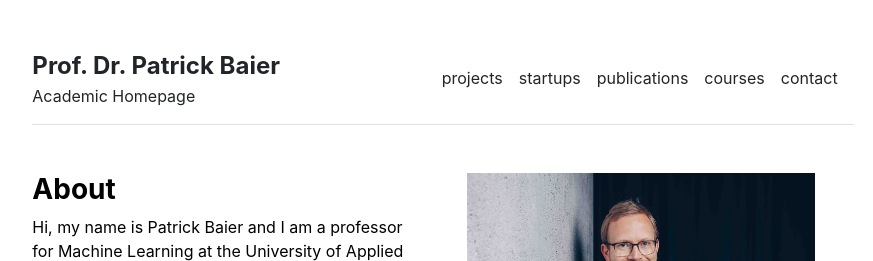
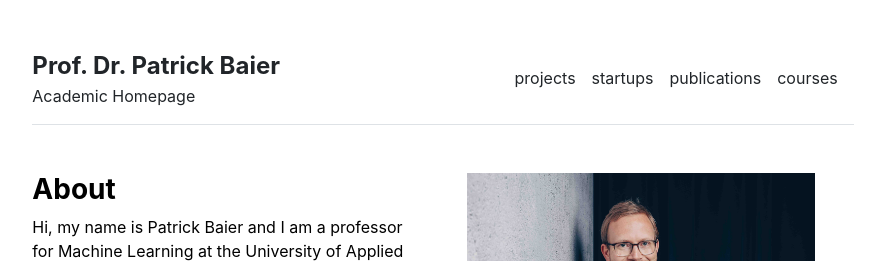
Before and after one commit to pabair/pabair.github.io, a Jekyll site: the page built from index.md, in a window 1280 px wide. Shown: the top 261 px of the page, without its empty margins (197-1070 px from the left). Built offline with Jekyll 4.4.1, drawn with Linux system fonts in a browser that asks for light colours.

Commit message:
added content

```diff
--- a/_data/settings.yml
+++ b/_data/settings.yml
@@ -4,7 +4,7 @@ menu:
 - {name: 'publications', url: '/publications'}
 - {name: 'courses', url: '/courses'}
 #- {name: 'cv', url: '/cv'}
-- {name: 'contact', url: '/contact'}
+#- {name: 'contact', url: '/contact'}
 
 social:
 - {icon: 'github', link: 'https://github.com/pabair'}
```
